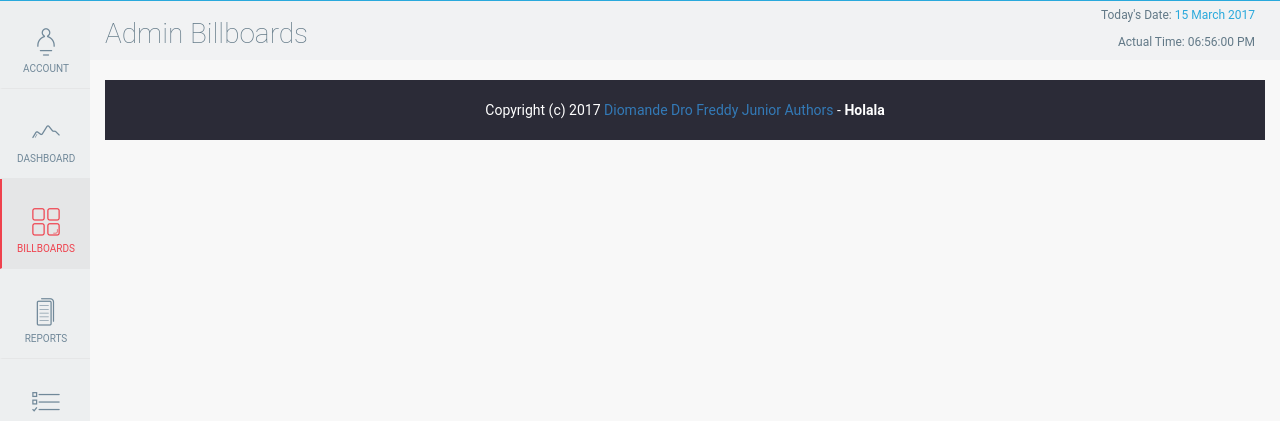
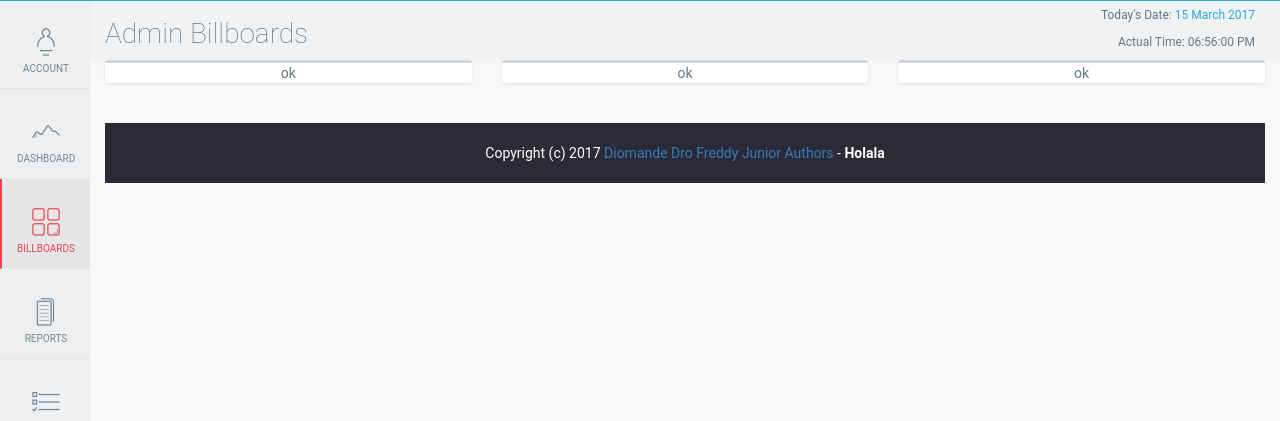
Before and after one commit to frediustc/ProjectIT, a PHP site: page /billboards/ in a window 1280 px wide. Shown: the part 51-472 px from the top of the page. Run offline with PHP 8.4, Linux system fonts and the light colour scheme; some libraries are stand-ins or nearby versions; some web fonts are replaced.

Commit message:
bootstrap.me boxes edited

```diff
--- a/billboards/Index.php
+++ b/billboards/Index.php
@@ -5,7 +5,21 @@ $rep = "../";
 include($rep . "php/include/head.php");
 include($rep . "php/include/menu.php");
 ?>
-<div class="row">
-
+<div class="row text-center charts">
+    <div class="col-sm-4">
+        <div class="box box-top" id="visitors">
+            ok
+        </div>
+    </div>
+    <div class="col-sm-4">
+        <div class="box box-top" id="orders">
+            ok
+        </div>
+    </div>
+    <div class="col-sm-4">
+        <div class="box box-top" id="reports">
+            ok
+        </div>
+    </div>
 </div>
 <?php include($rep . "php/include/footer.php");?>
--- a/css/admin.css
+++ b/css/admin.css
@@ -150,16 +150,3 @@ h1
     padding-top: 0px;
     width: 100%;
 }
-
-.box {
-    position: relative;
-    border-radius: 3px;
-    background: #ffffff;
-    border-top: 3px solid #d2d6de;
-    margin-bottom: 20px;
-    width: 100%;
-    -o-box-shadow: 0 1px 3px rgba(0,0,0,0.1);
-    -moz-box-shadow: 0 1px 3px rgba(0,0,0,0.1);
-    -webkit-box-shadow: 0 1px 3px rgba(0,0,0,0.1);
-    box-shadow: 0 1px 3px rgba(0,0,0,0.1);
-}
--- a/css/bootstrap.me.css
+++ b/css/bootstrap.me.css
@@ -146,3 +146,48 @@ ul.list-continous li:last-child::after
 {
     width:50%;
 }
+/*boxes*/
+.box {
+    position: relative;
+    border-radius: 3px;
+    background: #ffffff;
+    margin-bottom: 20px;
+    border: 0 solid #d2d6de;
+    width: 100%;
+    -o-box-shadow: 0 1px 3px rgba(0,0,0,0.1);
+    -moz-box-shadow: 0 1px 3px rgba(0,0,0,0.1);
+    -webkit-box-shadow: 0 1px 3px rgba(0,0,0,0.1);
+    box-shadow: 0 1px 3px rgba(0,0,0,0.1);
+}
+.box-top
+{
+    border-top-width: 3px;
+}
+.box-bottom
+{
+    border-bottom-width: 3px;
+}
+.box-left
+{
+    border-left-width: 3px;
+}
+.box-right
+{
+    border-right-width: 3px;
+}
+.box-primary
+{
+    border-color: #0699CE;
+}
+.box-warning
+{
+    border-color: #FF5555;
+}
+.box-danger
+{
+    border-color: #FF2A55;
+}
+.box-success
+{
+    border-color: #05AF76;
+}
--- a/php/include/AdminDashboard/reports.php
+++ b/php/include/AdminDashboard/reports.php
@@ -1,7 +1,7 @@
 <!-- reports-->
 <div class="col-xs-8">
     <h3>Lastest Reports</h3>
-    <div class="box">
+    <div class="box box-top">
         <table class="lastest-reports table">
             <thead class="text-uppercase">
                 <tr>
```
Also changed, not shown: Index.php (+5 -5 lines), css/admin.min.css (+1 -1 lines), css/bootstrap.me.min.css (+1 -1 lines).
